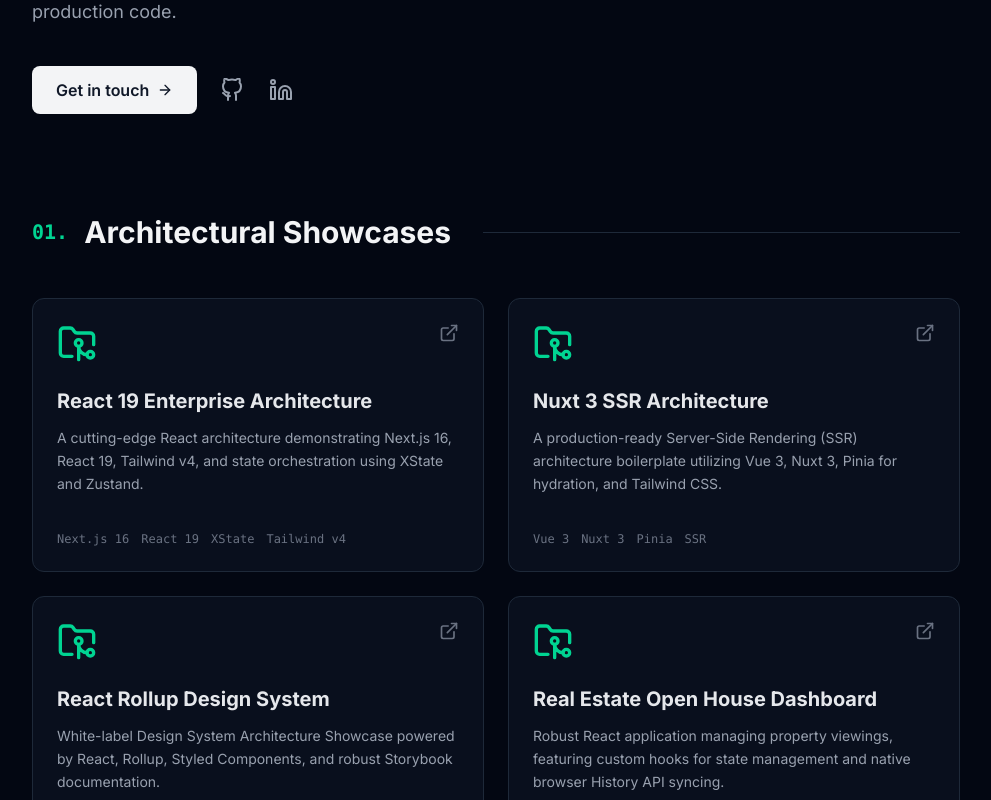
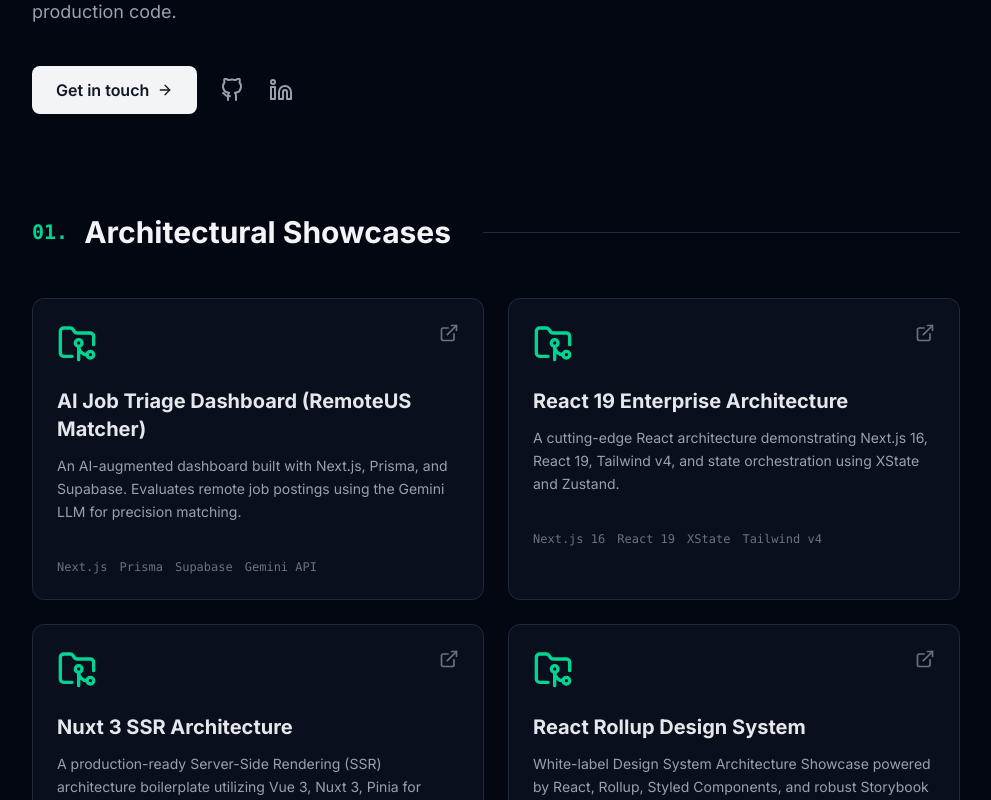
Before and after one commit to reneepaternesi/portfolio, a Next.js app: page / in a window 1280 px wide. Shown: the part 562-1362 px from the top of the page, without its empty margins (144-1135 px from the left). Built offline with nearby package versions, Linux system fonts and the light colour scheme.

Commit message:
feat: add RemoteUS Matcher to showcases

```diff
--- a/src/components/Showcases.tsx
+++ b/src/components/Showcases.tsx
@@ -4,6 +4,12 @@
 import { FolderGit2, ExternalLink } from "lucide-react";
 
 const showcases = [
+  {
+    title: "AI Job Triage Dashboard (RemoteUS Matcher)",
+    description: "An AI-augmented dashboard built with Next.js, Prisma, and Supabase. Evaluates remote job postings using the Gemini LLM for precision matching.",
+    tech: ["Next.js", "Prisma", "Supabase", "Gemini API"],
+    url: "https://github.com/reneepaternesi/remote-us-matcher"
+  },
   {
     title: "React 19 Enterprise Architecture",
     description: "A cutting-edge React architecture demonstrating Next.js 16, React 19, Tailwind v4, and state orchestration using XState and Zustand.",
```
